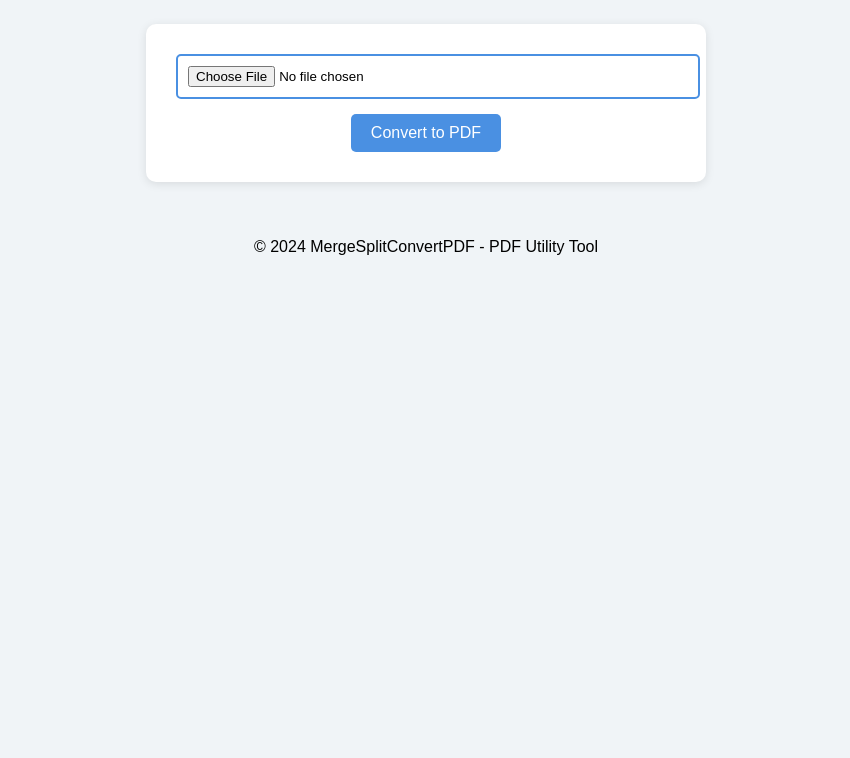
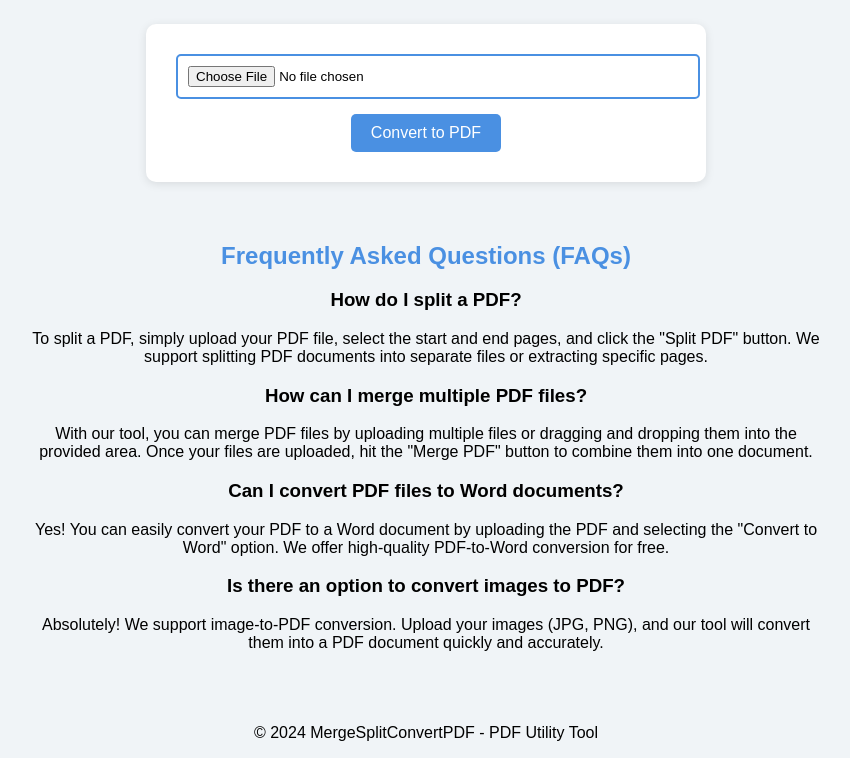
Before and after one commit to ketansonawane7/workonpdf, a Flask app: page / in a window 1280 px wide. Shown: the part 1657-2415 px from the top of the page, without its empty margins (214-1064 px from the left). Before the commit the page ends 1912 px from the top, so only its background shows below. Run offline with Flask 3, Linux system fonts and the light colour scheme.

Commit message:
FAQs added

```diff
--- a/templates/index.html
+++ b/templates/index.html
@@ -6,7 +6,7 @@
 
     <!-- SEO Meta Tags -->
     <meta name="description" content="Merge, split, and convert PDF files quickly and easily. Use MergeSplitConvertPDF to handle all your PDF needs, from merging documents to converting them.">
-    <meta name="keywords" content="PDF, merge PDF, split PDF, convert PDF, PDF to Word, PDF to image, image to PDF">
+    <meta name="keywords" content="PDF, merge PDF, split PDF, convert PDF, PDF to Word, PDF to image, image to PDF, pdf split, pdf merge, convert pdf to word, pdf to jpg, pdf to png">
     <meta name="robots" content="index, follow">
 
     <!-- Open Graph Tags for better social sharing -->
@@ -70,6 +70,27 @@
             <input type="file" name="file" required>
             <button type="submit">Convert to PDF</button>
         </form>
+
+        <!-- New FAQ Section for SEO -->
+        <section class="faq">
+            <h2>Frequently Asked Questions (FAQs)</h2>
+            <article>
+                <h3>How do I split a PDF?</h3>
+                <p>To split a PDF, simply upload your PDF file, select the start and end pages, and click the "Split PDF" button. We support splitting PDF documents into separate files or extracting specific pages.</p>
+            </article>
+            <article>
+                <h3>How can I merge multiple PDF files?</h3>
+                <p>With our tool, you can merge PDF files by uploading multiple files or dragging and dropping them into the provided area. Once your files are uploaded, hit the "Merge PDF" button to combine them into one document.</p>
+            </article>
+            <article>
+                <h3>Can I convert PDF files to Word documents?</h3>
+                <p>Yes! You can easily convert your PDF to a Word document by uploading the PDF and selecting the "Convert to Word" option. We offer high-quality PDF-to-Word conversion for free.</p>
+            </article>
+            <article>
+                <h3>Is there an option to convert images to PDF?</h3>
+                <p>Absolutely! We support image-to-PDF conversion. Upload your images (JPG, PNG), and our tool will convert them into a PDF document quickly and accurately.</p>
+            </article>
+        </section>
     </main>
 
     <footer>
```
